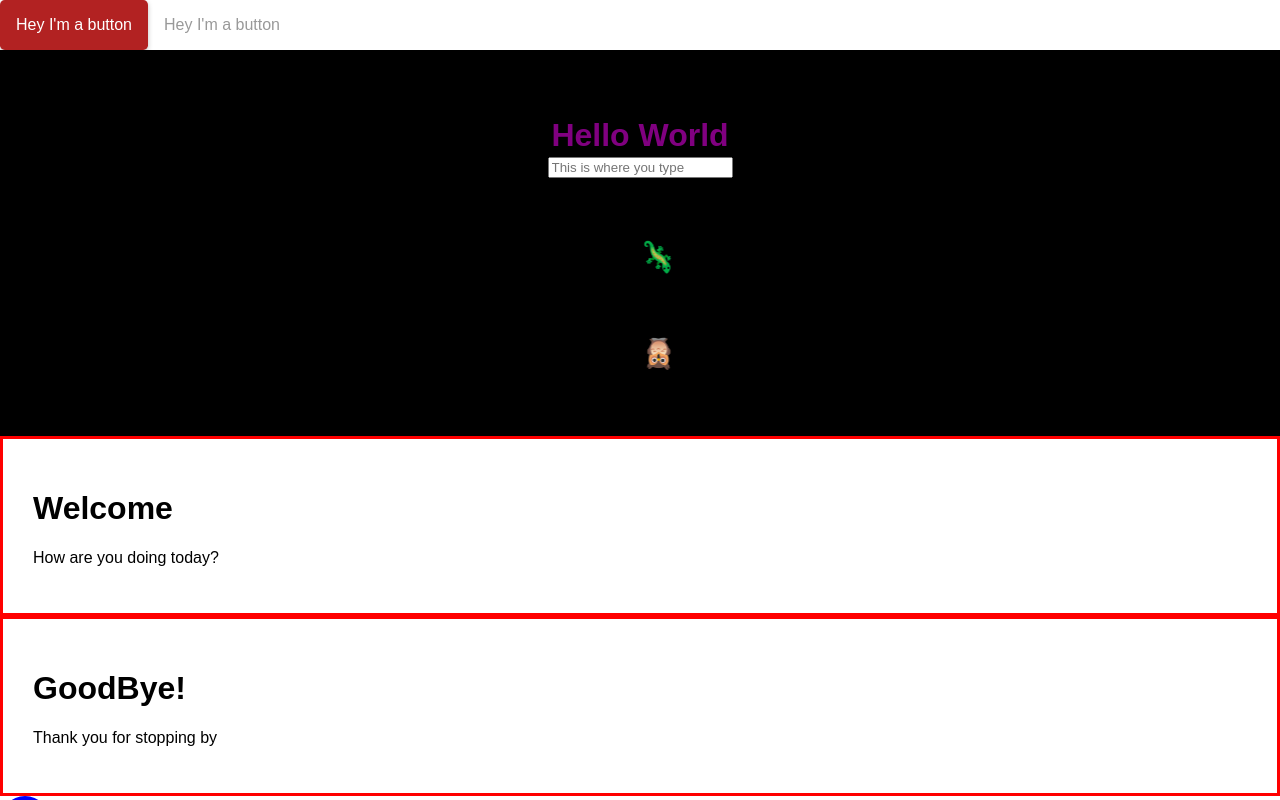
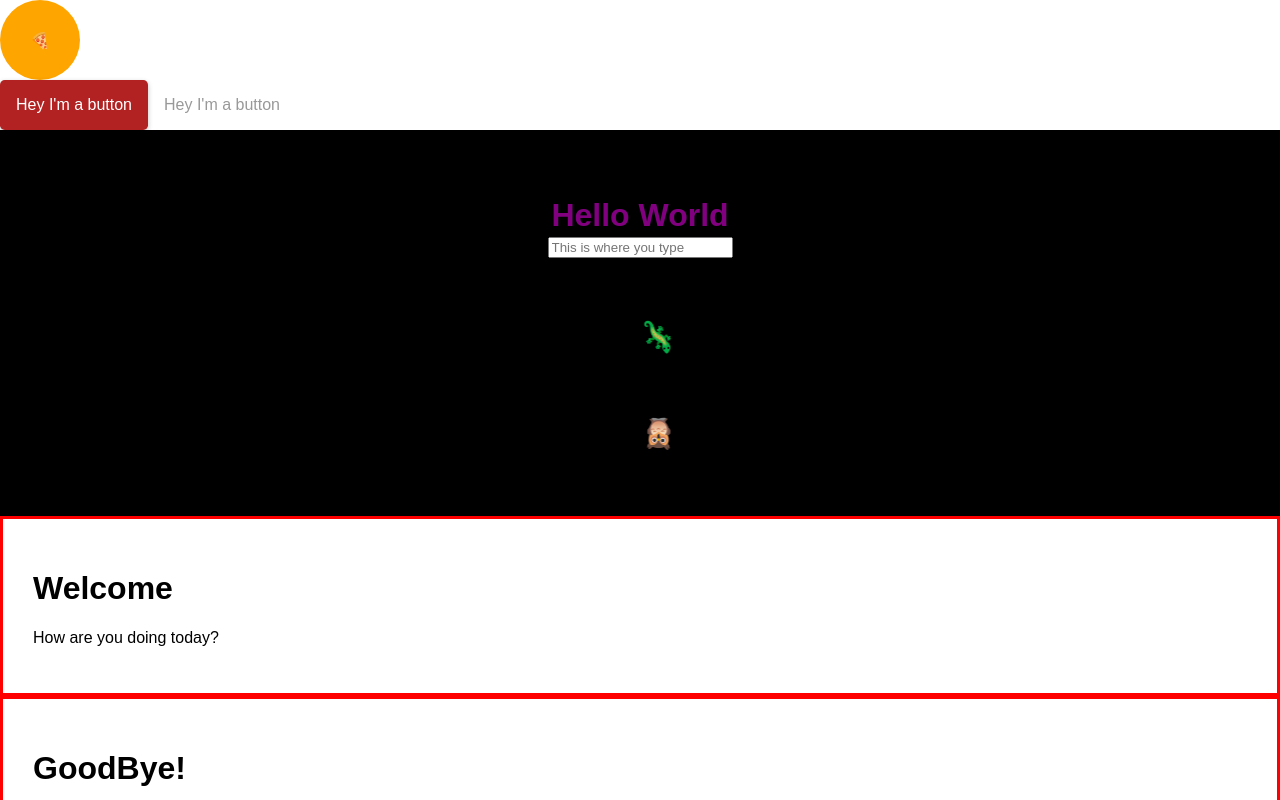
Before and after one commit to stormihoebe/react-first-composable-components, a React (Create React App) app: page / in a window 1280 px wide. Shown: the top 800 px of the page. Built offline with nearby package versions, Linux system fonts and the light colour scheme.

Commit message:
add addtional props to styled avatar

```diff
--- a/src/App.js
+++ b/src/App.js
@@ -4,6 +4,7 @@ import  GoodbyeDialog from './components/GoodbyeDialog';
 import Avatar from './components/Avatar';
 import StyledComponents from './components/StyledComponents';
 import ButtonRow from './components/ButtonRow';
+import StyledComponentAvatar from './components/StyledComponentAvatar';
 
 function AvatarA(props){
   return(
@@ -19,6 +20,7 @@ class App extends Component {
   render() {
     return (
       <div className="App">
+        <StyledComponentAvatar color="yellow" backgroundColor="orange" size="80px" hoverColor="red">🍕</StyledComponentAvatar>
         <ButtonRow/>
         <StyledComponents/>
         <WelcomeDialog/>
--- /dev/null
+++ b/src/components/StyledComponentAvatar.js
@@ -0,0 +1,25 @@
+import React from 'react';
+import styled, {keyframes} from 'styled-components';
+
+
+
+function StyledComponentAvatar(props){
+  const Avatar = styled.div`
+    height: ${props.size};
+    width: ${props.size};
+    border-radius: 100%;
+    background: ${props.backgroundColor};
+    display: flex;
+    align-items: center;
+    justify-content: center;
+    color: ${props.color};
+    font-weight: bold;
+    &:hover ${this} {
+        background: ${props.hoverColor};
+      }
+  `
+  return (
+    <Avatar>{props.children}</Avatar>
+  );
+}
+export default StyledComponentAvatar;
```
